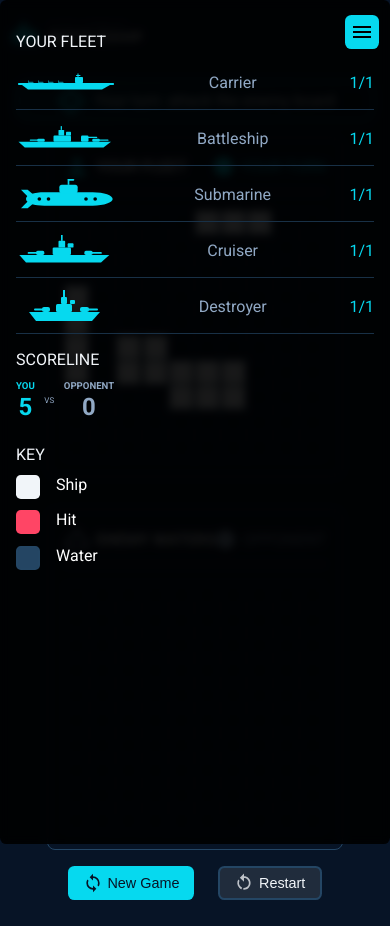
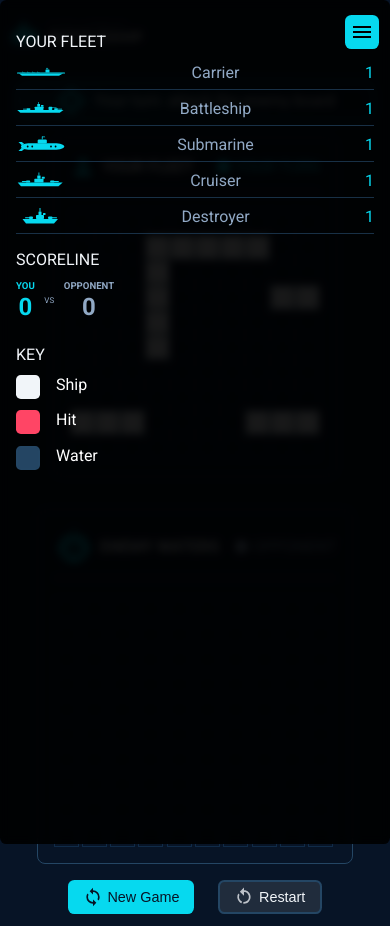
Before and after one commit to makalestainton-creator/battleship, a website with bundled scripts: page index.html in a window 390 px wide. Both pictures are taken after a click on the button 362 px from the left and 32 px from the top of the page. Built offline with nearby package versions, Linux system fonts and the light colour scheme.

Commit message:
used real game data for dynamic updates

```diff
--- a/index.html
+++ b/index.html
@@ -20,12 +20,12 @@
         <div class="scoreline">
           <div class="player">
             <p>YOU</p>
-            <p>5</p>
+            <p class="human-score"></p>
           </div>
           <p class="vs">VS</p>
           <div class="opponent">
             <p>OPPONENT</p>
-            <p>0</p>
+            <p class="comp-score"></p>
           </div>
         </div>
         <div class="action-btns">
@@ -56,27 +56,27 @@
           <li>
             <img src="icons/carrier.svg">
             Carrier
-            <div class="count"><span class="sunk">1</span>/<span class="total">1</span></div>
+            <div class="count">1</div>
           </li>
           <li>
             <img src="icons/battleship.svg">
             Battleship
-            <div class="count"><span class="sunk">1</span>/<span class="total">1</span></div>
+            <div class="count">1</div>
           </li>
           <li>
             <img src="icons/submarine.svg">
             Submarine
-            <div class="count"><span class="sunk">1</span>/<span class="total">1</span></div>
+            <div class="count">1</div>
           </li>
           <li>
             <img src="icons/cruiser.svg">
             Cruiser
-            <div class="count"><span class="sunk">1</span>/<span class="total">1</span></div>
+            <div class="count">1</div>
           </li>
           <li>
             <img src="icons/destroyer.svg">
             Destroyer
-            <div class="count"><span class="sunk">1</span>/<span class="total">1</span></div>
+            <div class="count">1</div>
           </li>
         </ul>
       </div>
@@ -86,12 +86,12 @@
         <div class="scoreline">
           <div class="player">
             <p>YOU</p>
-            <p>5</p>
+            <p class="human-score"></p>
           </div>
           <p class="vs">VS</p>
           <div class="opponent">
             <p>OPPONENT</p>
-            <p>0</p>
+            <p class="comp-score"></p>
           </div>
         </div>
       </div>
@@ -115,7 +115,7 @@
             <img src="icons/player.svg">
             YOUR FLEET
           </div>
-          <div class="turn-indicator">
+          <div class="turn-indicator active">
             <div class="dot"></div>
             <span>YOUR TURN</span>
           </div>
@@ -125,7 +125,7 @@
       <div class="plyr2-board-container board-container">
         <div class="head">
           <div class="playr-name">
-            <img src="icons/enemy.svg">
+            <img src="icons/robot-thinking.svg">
             ENEMY WATERS
           </div>
           <div class="turn-indicator">
--- a/index.js
+++ b/index.js
@@ -1,21 +1,77 @@
 import { createGame, playTurn } from "./scripts/game.js";
-
-const game = createGame();
-const { player1, player2 } = game;
 
 const plyrOneBoard = document.querySelector(".plyr1-board");
 const plyrTwoBoard = document.querySelector(".plyr2-board");
+
 const thinkingIcon = document.querySelector(".thinking-icon");
 const humanIcon = document.querySelector(".human-icon");
 const winIcon = document.querySelector(".win-icon");
 const turnText = document.querySelector(".turn-text");
 
-player1.gameboard.placeShipsRandomly();
-player2.gameboard.placeShipsRandomly();
+const humanTurnElm = document.querySelector(
+  ".plyr1-board-container .turn-indicator",
+);
+const computerTurnElm = document.querySelector(
+  ".plyr2-board-container .turn-indicator",
+);
 
-document.querySelector(".menu-btn").addEventListener("click", () => {
-  document.querySelector(".side-bar").classList.toggle("open");
-})
+const humanScoreElms = document.querySelectorAll(".human-score");
+const computerScoreElms = document.querySelectorAll(".comp-score");
+
+const sideBar = document.querySelector(".side-bar");
+
+const scores = { human: 0, computer: 0 };
+let game, player1, player2;
+let computerTimer = null;
+
+function startGame() {
+  clearTimeout(computerTimer); // cancel any pending computer move
+
+  game = createGame();
+  ({ player1, player2 } = game);
+
+  player1.gameboard.placeShipsRandomly();
+  player2.gameboard.placeShipsRandomly();
+
+  sideBar.classList.remove("open");
+  render();
+}
+
+const attackCount = (gb) => gb.hitAttacks.length + gb.missedAttacks.length;
+
+function gameInProgress() {
+  return (
+    !game.over &&
+    attackCount(player1.gameboard) + attackCount(player2.gameboard) > 0
+  );
+}
+
+// New fleets, scores kept
+function newGame() {
+  if (gameInProgress() && !confirm("Abandon the current game?")) return;
+  startGame();
+}
+
+// New fleets, scores reset to 0
+function restart() {
+  const hasProgress =
+    gameInProgress() || scores.human > 0 || scores.computer > 0;
+  if (hasProgress && !confirm("Reset the scores and start over?")) return;
+
+  scores.human = 0;
+  scores.computer = 0;
+  startGame();
+}
+
+// A win is counted exactly once, right after the move that ends the game
+function afterTurn() {
+  if (game.over && !game.scored) {
+    game.scored = true;
+    if (game.winner === player1) scores.human++;
+    else scores.computer++;
+  }
+  render();
+}
 
 function renderBoard(player, boardEl, showShips) {
   const gb = player.gameboard;
@@ -39,6 +95,11 @@ function renderBoard(player, boardEl, showShips) {
   }
 }
 
+function renderScores() {
+  humanScoreElms.forEach((elm) => (elm.textContent = scores.human));
+  computerScoreElms.forEach((elm) => (elm.textContent = scores.computer));
+}
+
 function render() {
   renderBoard(player1, plyrOneBoard, true);
   renderBoard(player2, plyrTwoBoard, false);
@@ -47,19 +108,22 @@ function render() {
   const humanTurn = !game.over && game.current === player1;
   const humanWon = game.over && game.winner === player1;
 
+  humanTurnElm.classList.toggle("active", humanTurn);
+  computerTurnElm.classList.toggle("active", computerTurn);
+
   thinkingIcon.hidden = !computerTurn;
   humanIcon.hidden = !humanTurn;
   winIcon.hidden = !humanWon;
 
   if (game.over) {
-    turnText.textContent =
-      game.winner === player1 ? "You win!" : "Computer wins!";
+    turnText.textContent = humanWon ? "You win!" : "Computer wins!";
   } else {
-    turnText.textContent =
-      game.current === player1
-        ? "Your turn: attack the enemy board"
-        : "Computer is thinking...";
+    turnText.textContent = humanTurn
+      ? "Your turn: attack the enemy board"
+      : "Computer is thinking...";
   }
+
+  renderScores();
 }
 
 plyrTwoBoard.addEventListener("click", (e) => {
@@ -67,14 +131,25 @@ plyrTwoBoard.addEventListener("click", (e) => {
   if (!cell || game.over || game.current !== player1) return;
 
   playTurn(game, Number(cell.dataset.row), Number(cell.dataset.col));
-  render();
+  afterTurn();
 
   if (!game.over && game.current === player2) {
-    setTimeout(() => {
+    computerTimer = setTimeout(() => {
       playTurn(game);
-      render();
+      afterTurn();
     }, 600);
   }
 });
 
-render();
+document
+  .querySelectorAll(".new-game")
+  .forEach((btn) => btn.addEventListener("click", newGame));
+document
+  .querySelectorAll(".restart")
+  .forEach((btn) => btn.addEventListener("click", restart));
+
+document.querySelector(".menu-btn").addEventListener("click", () => {
+  sideBar.classList.toggle("open");
+});
+
+startGame();
--- a/scripts/player.js
+++ b/scripts/player.js
@@ -4,6 +4,7 @@ export class Player {
   constructor(isComputer = false) {
     this.isComputer = isComputer;
     this.gameboard = new Gameboard();
+    this.wins = 0;
   }
 
   attack(enemyBoard, row, col) {
--- a/styles.css
+++ b/styles.css
@@ -176,6 +176,7 @@ button.restart {
   border-radius: 0.4rem;
   margin-left: 1rem;
   padding: 1rem;
+  overflow: auto;
 
   .scoreline-cont {
     display: none;
@@ -219,6 +220,10 @@ button.restart {
   background: #183046;
 }
 
+.side-bar ul li img {
+  width: clamp(50px, 4.5vw, 80px);
+}
+
 .side-bar .key {
   display: grid;
   grid-template-columns: 1rem 1rem;
@@ -248,6 +253,8 @@ button.restart {
 
 .main {
   display: flex;
+  justify-content: center;
+  align-items: center;
   gap: 2rem;
 
   margin-left: auto;
@@ -269,6 +276,7 @@ button.restart {
   display: flex;
   justify-content: space-between;
   align-items: center;
+  gap: 1rem;
 }
 
 .board-container .playr-name {
@@ -278,35 +286,45 @@ button.restart {
 
   color: var(--text);
   font-weight: bold;
-  font-size: 1rem;
+  font-size: clamp(0.9rem, 4.5vw, 1rem);
+}
+
+.plyr2-board-container img {
+  height: 40px;
+  width: 40px;
+}
+
+.playr-name.active {
+  color: var(--text);
 }
 
 .turn-indicator {
   display: flex;
   align-items: center;
-  gap: 0.5rem;
+  gap: clamp(0.2rem, 4.5vw, 0.3rem);
 
-  font-size: 1rem;
+  font-size: clamp(0.9rem, 4.5vw, 1rem);
 
   .dot {
-    height: 1.2rem;
-    width: 1.2rem;
+    height: clamp(0.7rem, 4.5vw, 0.8rem);
+    width: clamp(0.7rem, 4.5vw, 0.8rem);
     border-radius: 50%;
   }
 }
 
-.plyr1-board-container .turn-indicator {
+.board-container .turn-indicator {
+  color: var(--muted);
+
+  .dot {
+    background-color: var(--muted);
+  }
+}
+
+.turn-indicator.active {
   color: var(--accent);
 
   .dot {
     background-color: var(--accent);
-  }
-}
-
-.plyr2-board-container .turn-indicator {
-  color: var(--muted);
-  .dot {
-    background-color: var(--muted);
   }
 }
 
@@ -395,7 +413,7 @@ button.restart {
   justify-content: center;
 }
 
-@media (max-width: 900px) {
+@media (max-width: 1000px) {
   .top-bar {
     display: none;
   }
@@ -479,3 +497,15 @@ button.restart {
     margin-bottom: 0.8rem;
   }
 }
+
+@media (min-width: 1000px) and (max-width: 1024px) {
+  .main {
+    max-width: unset;
+    margin: 0;
+  }
+
+  .cell {
+    width: 30px;
+    height: 30px;
+  }
+}
```
